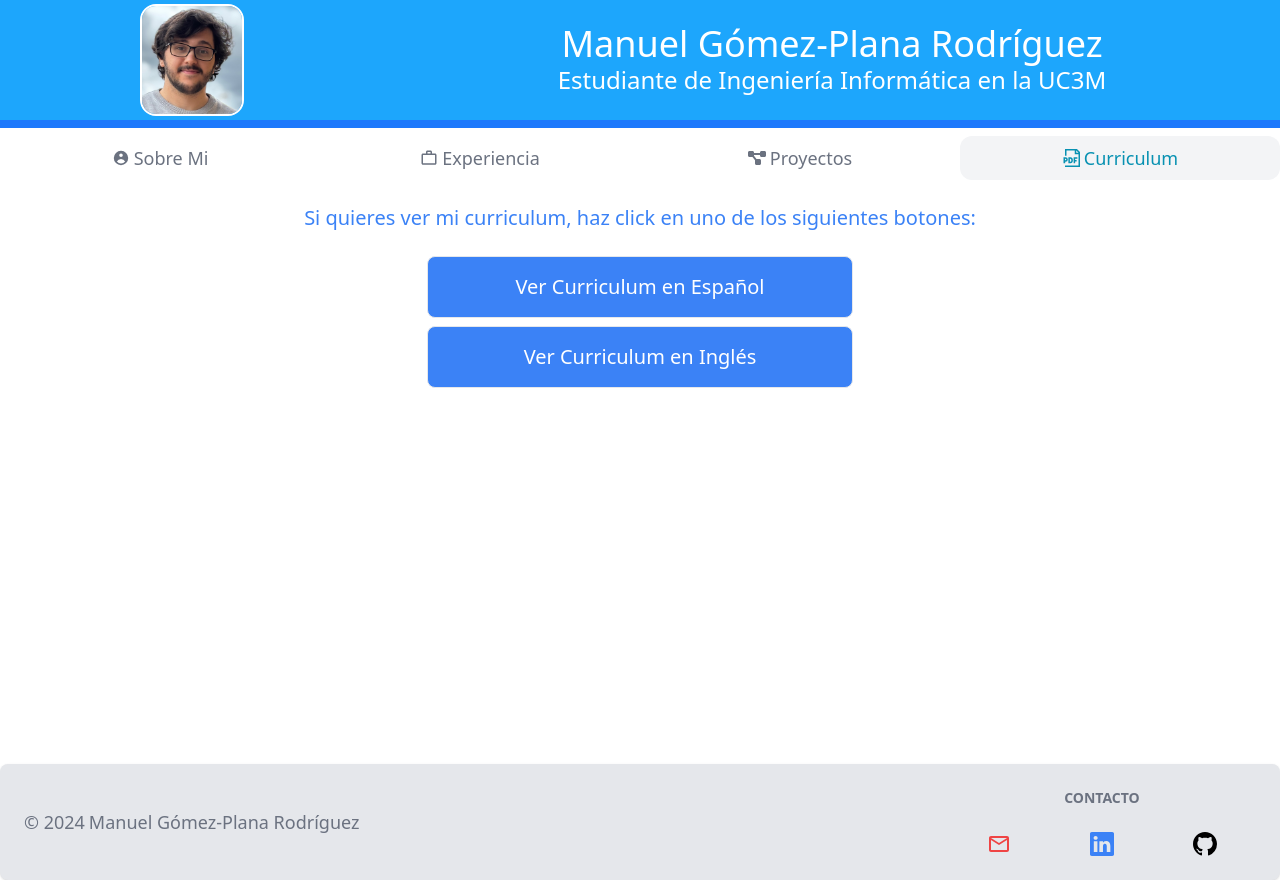
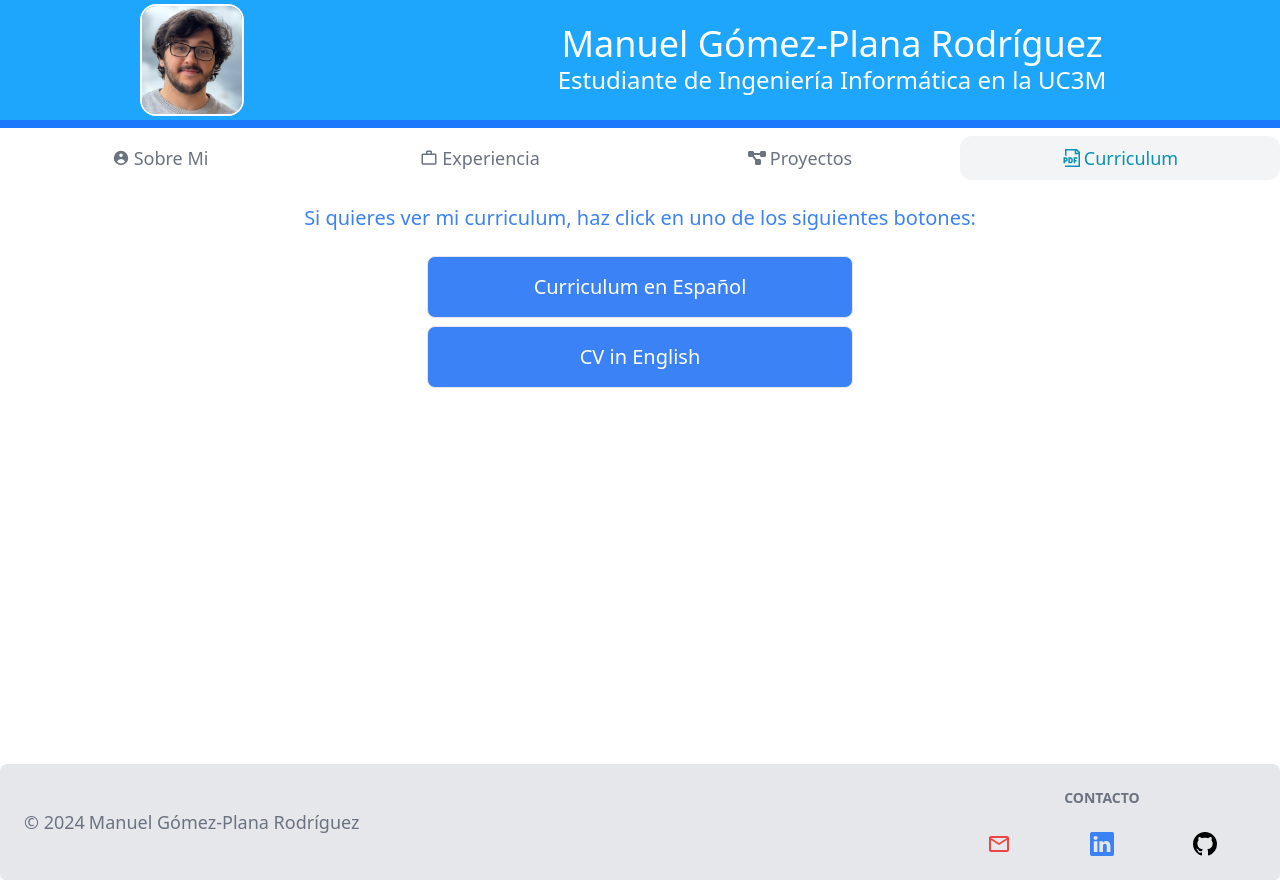
Before and after one commit to ManuGPR/WebCV, a React (Vite) app: page / in a window 1280 px wide. Both pictures are taken after a click on the tab "Curriculum". Built offline with nearby package versions, Linux system fonts and the light colour scheme.

Commit message:
cambio botones

```diff
--- a/src/components/Curriculum.tsx
+++ b/src/components/Curriculum.tsx
@@ -9,12 +9,12 @@ const Curriculum = () => {
       <div className='grid grid-cols-1 place-items-center w-screen m-auto'>
         <Button onClick={() => {window.open("/CV.pdf", '_blank');}} className='bg-blue-500 md:w-1/3 w-4/5 py-2 mb-2'>
           <p className='text-xl'>
-            Ver Curriculum en Español
+            Curriculum en Español
           </p>
         </Button>
         <Button onClick={() => {window.open("/CV_ENG.pdf", '_blank');}} className='bg-blue-500 md:w-1/3 w-4/5 py-2'>
           <p className='text-xl'>
-            Ver Curriculum en Inglés
+            CV in English
           </p>
         </Button>
       </div>
```
